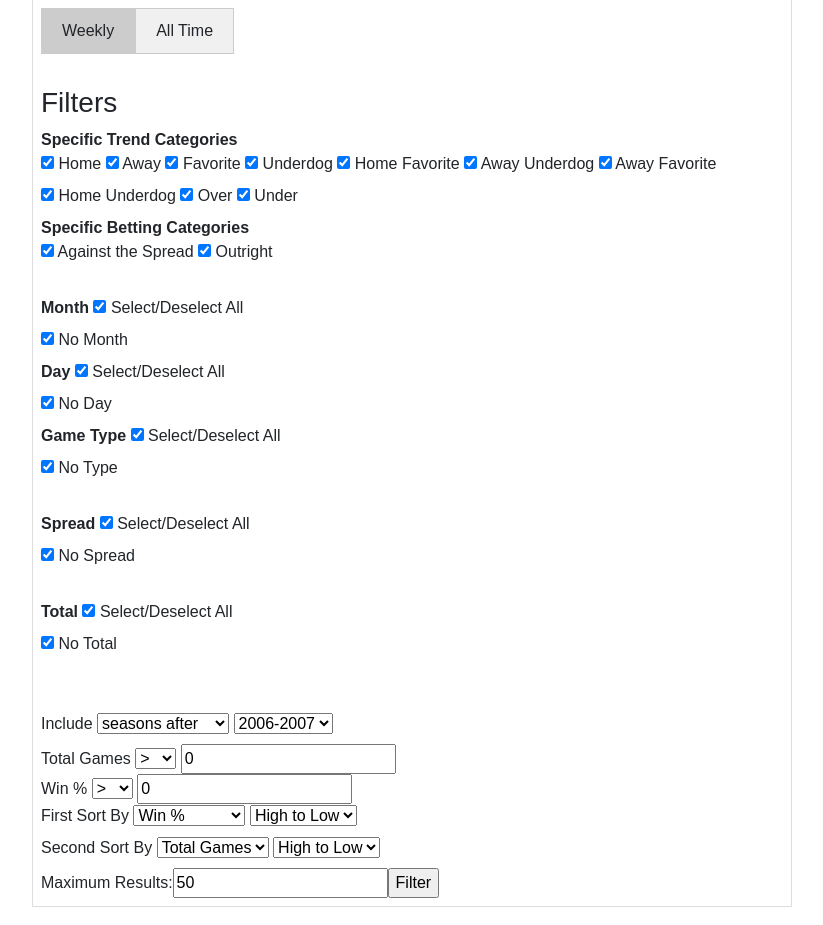
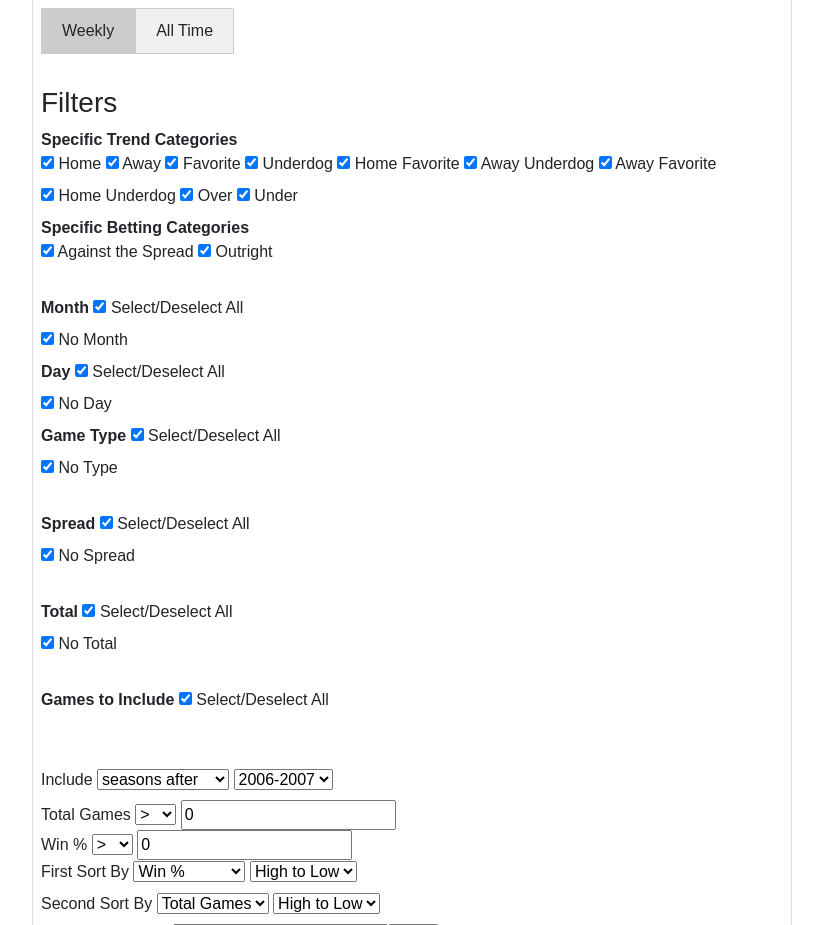
Before and after one commit to andyboulle/nfl-betting-trends, a Flask app: page / in a window 1280 px wide. Shown: the part 145-1070 px from the top of the page, without its empty margins (228-1051 px from the left). Run offline with Flask 2, Linux system fonts and the light colour scheme; data that the repository does not hold is empty; some libraries are stand-ins or nearby versions.

Commit message:
Implemented excluding games

```diff
--- a/src/app.py
+++ b/src/app.py
@@ -27,7 +27,7 @@ def index():
     }
 
     if request.method == 'GET':
-        filters = get_default_filters()
+        filters = get_default_filters(games)
     table = 'trends' if filters['config'] == 'all_time' else 'weekly_trends'
     sql_query = get_sql_query(table, filters, request)
 
@@ -135,14 +135,14 @@ def get_sql_query(table, filters, req):
     sql_query += get_total_query(filters, req)
     sql_query += get_season_query(filters, req)
     sql_query += get_total_games_query(filters, req)
+    sql_query += get_games_to_include_query(filters, req)
     sql_query += get_win_pct_query(filters, req)
     sql_query += get_sort_query(filters, req)
     sql_query += get_max_results_query(filters, req)
-    print(sql_query)
 
     return sql_query
 
-def get_default_filters():
+def get_default_filters(games=None):
     """
     Generate default filter options.
 
@@ -196,6 +196,10 @@ def get_default_filters():
     for i in range(30, 61, 5):
         filters[f'total {i} or more'] = 'true'
         filters[f'total {i} or less'] = 'true'
+
+    if games is not None:
+        for game in games.values():
+            filters[f'include_{game.home_abbreviation}vs{game.away_abbreviation}'] = 'true'
 
     filters['seasons'] = 'since 2006-2007'
     filters['season_type'] = 'seasons_after'
@@ -500,6 +504,26 @@ def get_total_query(filters, req):
 
     return sql_query
 
+def get_games_to_include_query(filters, req):
+    sql_query = ''
+
+    # Get the games that are not checked and add them to the SQL query
+    # It will get all games not like the ones that are unchecked
+    games_to_exclude = []
+    included_values = {key: value for key, value in req.form.items() if 'include' in key}
+    for key, value in included_values.items():
+        filters[key] = req.form.get(key, 'true')
+        if filters[key] == 'false':
+            games_to_exclude.append(key[8:])
+
+    if len(games_to_exclude) > 0:
+        sql_query += ' AND ('
+        for game in games_to_exclude:
+            sql_query += f" games_applicable NOT LIKE '%{game}%' AND"
+        sql_query += ' TRUE)'
+
+    return sql_query
+
 def get_season_query(filters, req):
     """
     Construct the SQL query for season filtering.
@@ -529,8 +553,6 @@ def get_season_query(filters, req):
             for i in range(2006, int(season_selected[:4]) + 1):
                 seasons_included.append(f"'since {i}-{i + 1}'")
     sql_query += f" AND seasons IN ({','.join(seasons_included)})"
-
-    print(sql_query)
 
     return sql_query
 
@@ -635,7 +657,6 @@ def get_max_results_query(filters, req):
 
     # Extract max results and add it to SQL query
     filters['max_results'] = req.form.get('max_results', '50')
-    print(filters['max_results'])
 
     return f" LIMIT {filters['max_results']}"
 
--- a/src/templates/index.html
+++ b/src/templates/index.html
@@ -314,6 +314,21 @@
                 {% endfor %}
             </div>
             <br>
+
+            <!--
+                Games to Include Filters
+            -->
+            <div class="weekly_configs" style="display: {% if filters['config'] == 'weekly' %}inline{% else %}none{% endif %};">
+                <strong>Games to Include</strong>
+                <label><input type="checkbox" id="toggle-all-games" checked> Select/Deselect All</label>
+                <br>
+                {% for id, game in games.items() %}
+                    {% set game_str = game.home_abbreviation ~ 'vs' ~ game.away_abbreviation %}
+                    <label><input type="checkbox" class="game-options" name="include_{{ game_str }}" value="true" {% if filters['include_' ~ game_str] == 'true' %} checked {% endif %}> {{ game_str }}</label>
+                    <input type="hidden" name="include_{{ game_str }}" value="false">
+                {% endfor %}
+            </div>
+            <br>
             <br>
 
             <!--
@@ -332,7 +347,6 @@
                 {% endfor %}
             </select>
             <br>
-
 
             <!--
                 Total Games Filters
@@ -598,6 +612,19 @@
 
     updateTotalCheckboxes();
 
+    // Function to toggle all games to include checkboxes
+    const gameCheckboxes = document.querySelectorAll('.game-options');
+    const toggleAllGameCheckbox = document.getElementById('toggle-all-games');
+
+    function toggleAllGames() {
+        const allChecked = toggleAllGameCheckbox.checked;
+        gameCheckboxes.forEach(checkbox => {
+            checkbox.checked = allChecked;
+        });
+    }
+
+    toggleAllGameCheckbox.addEventListener('change', toggleAllGames);
+
     // Function to handle radio button change event for weekly configuration
     document.getElementById('weekly_radio').addEventListener('change', function() {
         if (this.checked) {
@@ -610,6 +637,11 @@
                 allTimeConfigs[i].style.display = 'none';
             }
         }
+
+        var checkboxes = document.querySelectorAll('input[type=checkbox]');
+        checkboxes.forEach(function(checkbox) {
+            checkbox.checked = true;
+        });
     });
 
     // Function to handle radio button change event for all time configuration
@@ -624,6 +656,11 @@
                 allTimeConfigs[i].style.display = 'inline';
             }
         }
+
+        var checkboxes = document.querySelectorAll('input[type=checkbox]');
+        checkboxes.forEach(function(checkbox) {
+            checkbox.checked = true;
+        });
     });
 
     // Function to disable inputs from inactive divs on form submit
```
